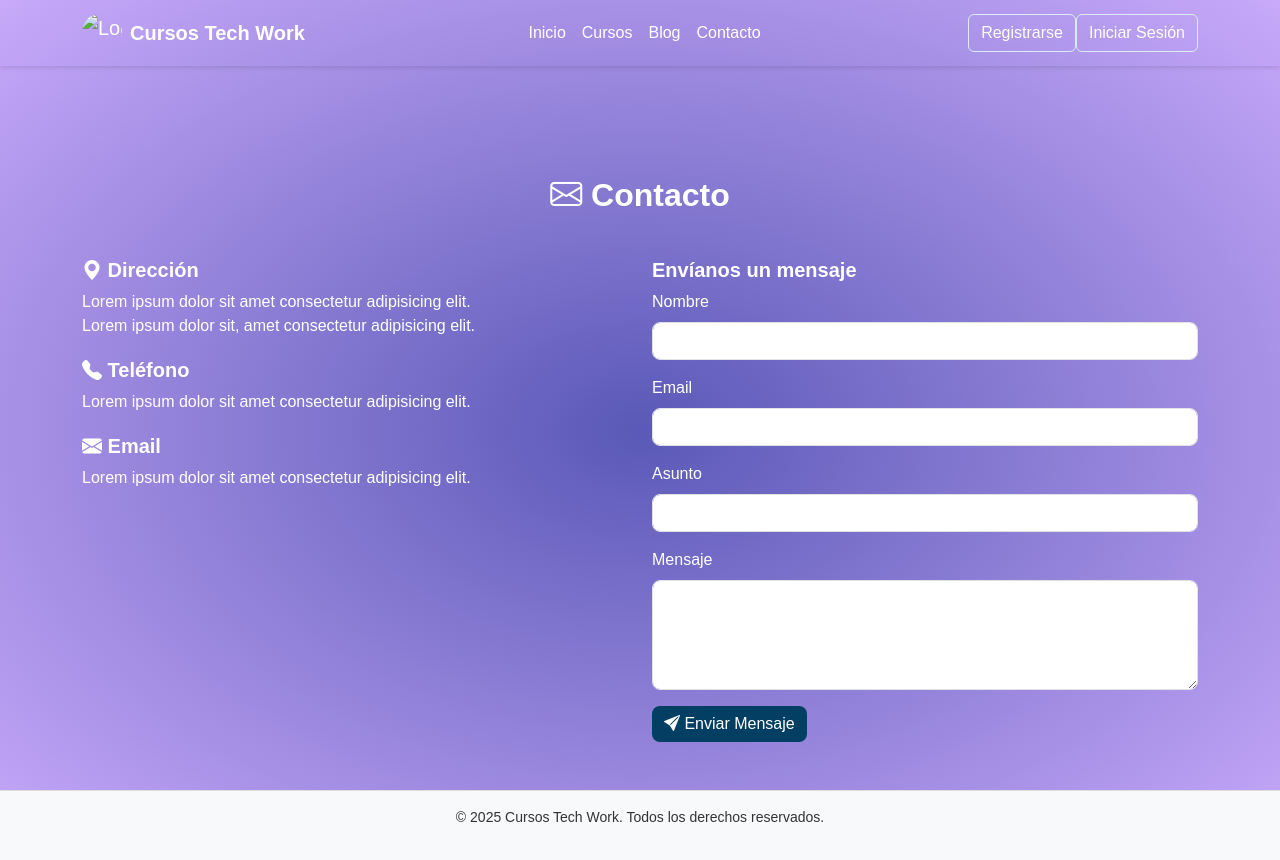
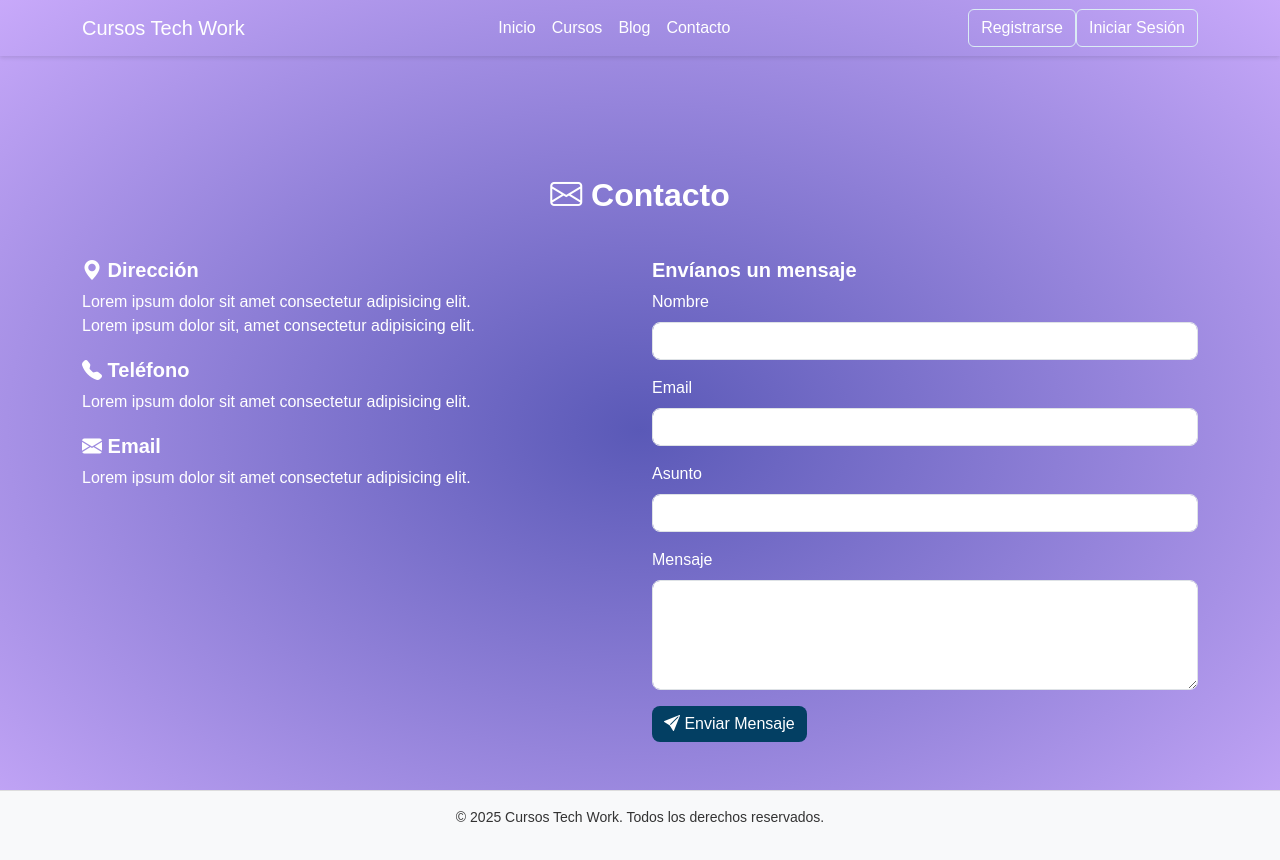
Before and after one commit to pamela0509/poo, a plain HTML site: page contacto.html in a window 1280 px wide. Drawn offline with nearby package versions, Linux system fonts and the light colour scheme.

Commit message:
Add files via upload

```diff
--- a/contacto.html
+++ b/contacto.html
@@ -15,10 +15,7 @@
     <header>
         <nav class="navbar navbar-expand-lg fixed-top">
             <div class="container">
-                <a class="navbar-brand d-flex align-items-center gap-2" href="#">
-                    <img src="./img/..." alt="Logo de Cursos Tech Work" class="logo-avatar">
-                    <span class="fw-bold">Cursos Tech Work</span>
-                </a>
+                <a class="navbar-brand" href="#">Cursos Tech Work</a>
                 <button class="navbar-toggler" type="button" data-bs-toggle="collapse"
                     data-bs-target="#navbarSupportedContent" aria-controls="navbarSupportedContent"
                     aria-expanded="false" aria-label="Toggle navigation">
--- a/css/contacto.css
+++ b/css/contacto.css
@@ -26,12 +26,7 @@ body {
     color: #fff !important;
 }
 
-.logo-avatar {
-    width: 40px;
-    height: 40px;
-    object-fit: cover;
-    border-radius: 50%;
-}
+
 
 /*BOTONES NAVBAR*/
 .btn-inicio {
--- a/css/styles.css
+++ b/css/styles.css
@@ -54,12 +54,7 @@ section {
 .navbar.scrolled .navbar-brand {
   color: #fff !important;
 }
-.logo-avatar {
-    width: 40px;
-    height: 40px;
-    object-fit: cover;
-    border-radius: 50%;
-}
+
 /*BOTONES NAVBAR*/
 .btn-inicio {
   color: #ffffff;
```
Also changed, not shown: index.html (+1 -4 lines).
